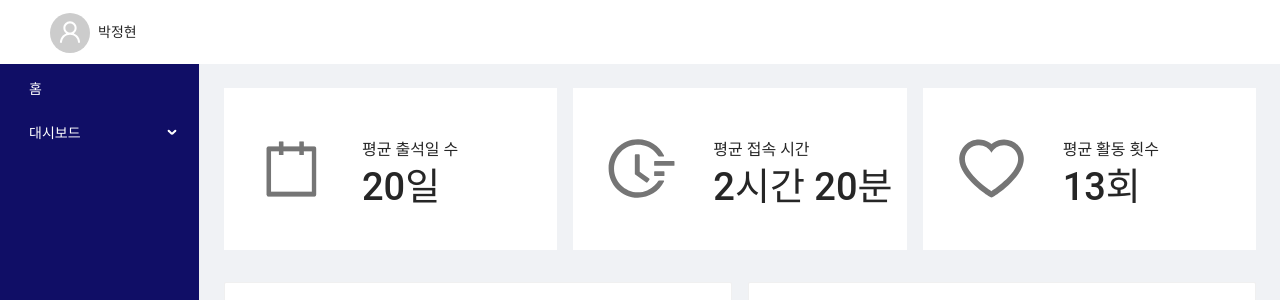
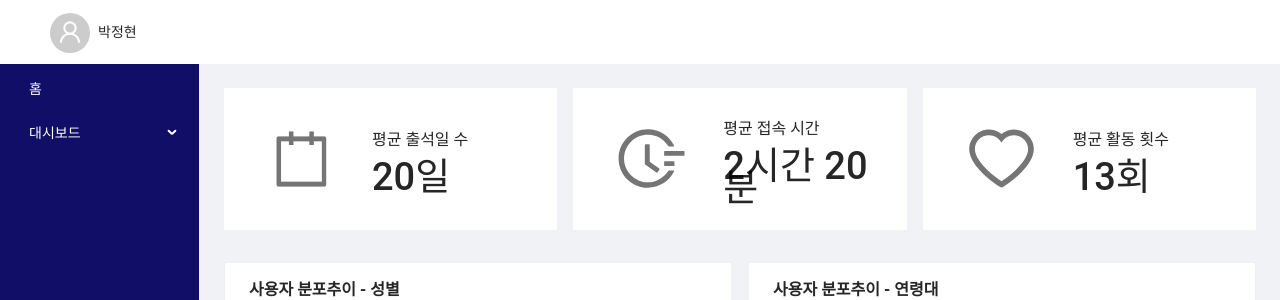
Before and after one commit to mementomoriCarpediem/silvia_react_ParkJunghyun, a React (Create React App) app: page /dashboard/summary in a window 1280 px wide. Shown: the top 300 px of the page. Built offline with nearby package versions, Linux system fonts and the light colour scheme.

Commit message:
Modify: Summary style values moved to App.less

```diff
--- a/src/App.less
+++ b/src/App.less
@@ -4,3 +4,16 @@
 @font-size-base: 14px;
 @line-height-base: 22px;
 @menu-item-color: @white;
+
+//summary
+.summary_upperlow {
+  .statisticContainer {
+    width: 100%;
+    height: 100%;
+    background-color: @white;
+    padding: 20px 30px;
+  }
+  .statisticTitle {
+    font-size: 16px;
+  }
+}
--- a/src/pages/dashboard/summary/Summary.tsx
+++ b/src/pages/dashboard/summary/Summary.tsx
@@ -57,15 +57,19 @@ function Summary() {
 
   return (
     <>
-      <Row gutter={[16, 16]} style={{ marginBottom: 32 }}>
+      <Row
+        gutter={[16, 16]}
+        style={{ marginBottom: 32 }}
+        className="summary_upperlow"
+      >
         {summaryPrimaryStatisticsData.map((item) => {
           return (
             <Col key={item.title} xs={24} md={12} lg={8}>
-              <Space style={statisticContainerStyle}>
+              <Space className="statisticContainer">
                 {item.img}
                 <Statistic
                   title={
-                    <Typography style={{ fontSize: 16 }}>
+                    <Typography className="statisticTitle">
                       {item.title}
                     </Typography>
                   }
@@ -82,7 +86,7 @@ function Summary() {
           );
         })}
       </Row>
-      <Row gutter={[16, 16]}>
+      <Row gutter={[16, 16]} className="summary_downlow">
         {summaryChartData.map((item) => {
           return (
             <Col key={item.title} md={24} lg={12}>
@@ -104,13 +108,4 @@ function Summary() {
   );
 }
 
-const statisticContainerStyle = {
-  width: '100%',
-  height: '100%',
-  backgroundColor: 'white',
-  paddingLeft: 20,
-  paddingTop: 30,
-  paddingBottom: 30,
-};
-
 export default Summary;
```
